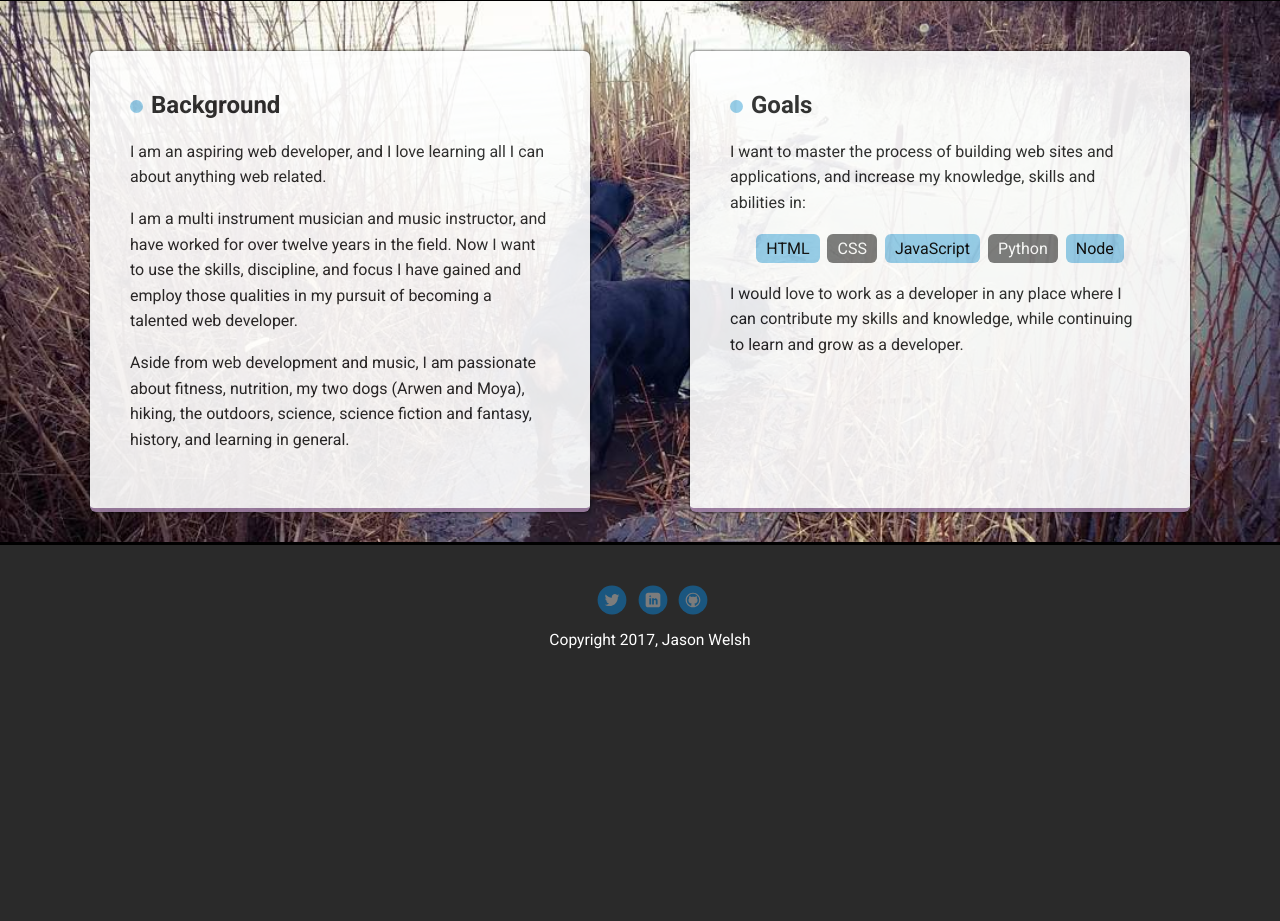
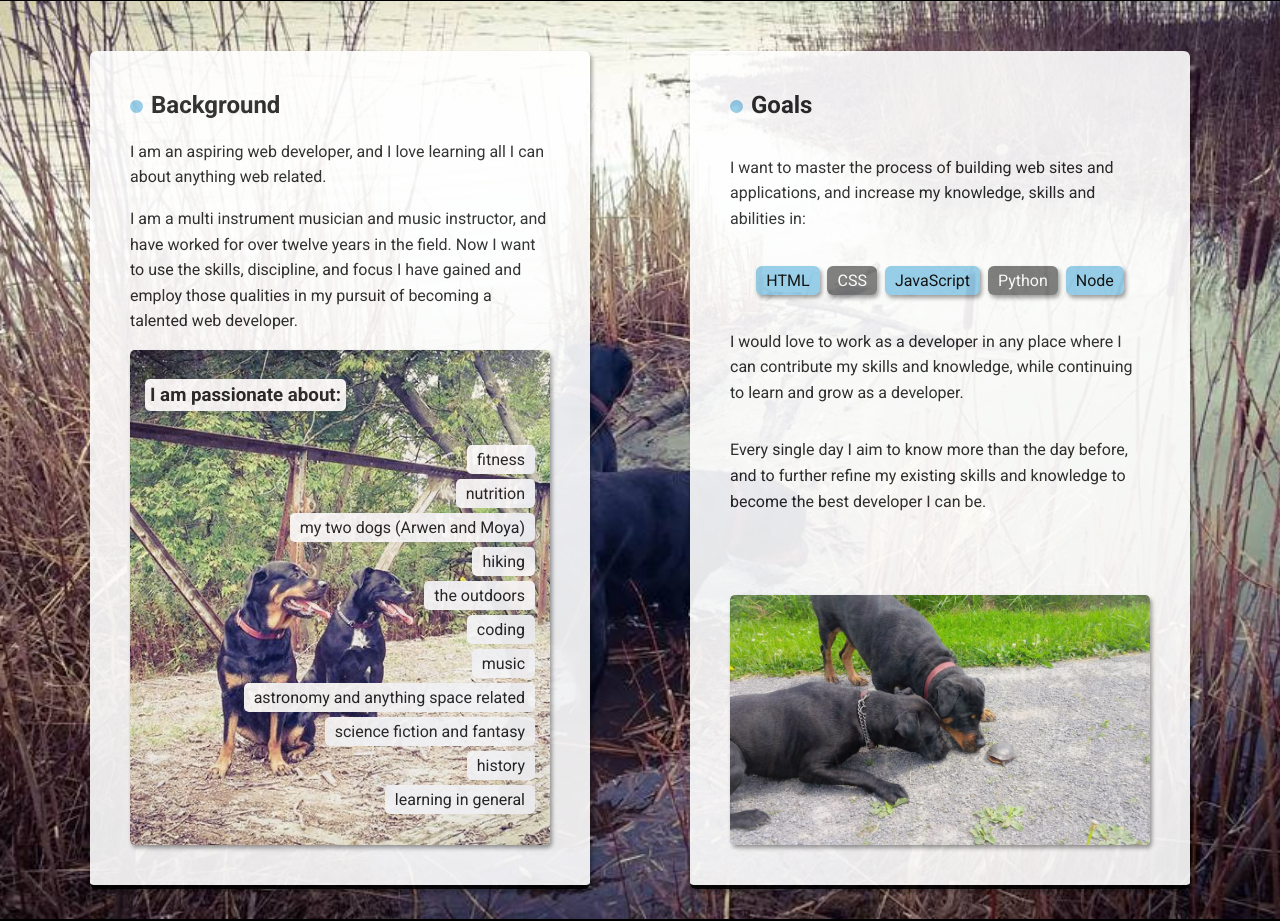
Before and after one commit to JasonBWelsh/profile, a plain HTML site: page index.html in a window 1280 px wide. Shown: the part 469-1390 px from the top of the page. Before the commit the page ends 1174 px from the top, so only its background shows below. Drawn offline with Linux system fonts and the light colour scheme; a web font is replaced by a local one.

Commit message:
Hobby List, images, styles
Added a div with a hobby list with an img background and a flexbox list.
Added box shadows to elements. Changed colors. Drank cocoa.

```diff
--- a/index.html
+++ b/index.html
@@ -17,22 +17,41 @@
     </div>
 
       <header>
-        <img src="images/meAndArwen.jpg" alt="Picture of Jason Welsh and His Puppy" class="profile-image">
+        <img src="images/MeAndArwen.jpg" alt="Picture of Jason Welsh and His Puppy" class="profile-image b-shadow">
         <h1 class="tag name">Hello, I’m Jason.</h1>
-        <p class="tag location">I am a front-end web developer</p>
+        <p class="tag location b-shadow">I am a front-end web developer</p>
       </header>
 
       <div class="wrap"><!-- for background image -->
 
         <main class="flex">
-          <div class="card">
+
+          <div class="card b-shadow">
             <h2>Background</h2>
             <p>I am an aspiring web developer, and I love learning all I can about anything web related. </p>
             <p>I am a multi instrument musician and music instructor, and have worked for over twelve years in the field. Now I want to use the skills, discipline, and focus I have gained and employ those qualities in my pursuit of becoming a talented web developer.</p>
-            <p>Aside from web development and music, I am passionate about fitness, nutrition, my two dogs (Arwen and Moya), hiking, the outdoors, science, science fiction and fantasy, history, and learning in general.</p>
-          </div>
 
-          <div class="card">
+            <div class="hobbies-div b-shadow">
+                <h3>I am passionate about:</h3>
+                <ul class="hobbies-list">
+                  <li>fitness</li>
+                  <li>nutrition</li>
+                  <li>my two dogs (Arwen and Moya)</li>
+                  <li>hiking</li>
+                  <li>the outdoors</li>
+                  <li>coding</li>
+                  <li>music</li>
+                  <li>astronomy and anything space related</li>
+                  <li>science fiction and fantasy</li>
+                  <li>history</li>
+                  <li>learning in general</li>
+                </ul>
+
+            </div><!--/.hobbies-div-->
+
+          </div><!--/.card-->
+
+          <div class="card goals b-shadow">
             <h2>Goals</h2>
             <p>I want to master the process of building web sites and applications, and increase my knowledge, skills and abilities in:</p>
             <ul class="skills">
@@ -43,6 +62,12 @@
               <li>Node</li>
             </ul>
             <p>I would love to work as a developer in any place where I can contribute my skills and knowledge, while continuing to learn and grow as a developer.</p>
+            <p>Every single day I aim to know more than the day before, and to further refine my existing skills and knowledge to become the best developer I can be.</p>
+
+            <div class="goals-card-img b-shadow">
+              <!--contains img in css file -->
+            </div>
+
           </div>
 
       </main>
--- a/styles.css
+++ b/styles.css
@@ -14,6 +14,8 @@ body {
   background-color: #2a2a2a; /* #c2c4c6; */ /* original value #f7f5f0 */
 
 }
+
+
 /* Link Styles */
 
 a {
@@ -126,7 +128,7 @@ header .profile-image:hover {
   max-width: 500px;
   text-align: left;
   background: #fff; /*#d0d0d0;*/
-  border-bottom: 4px solid #9e80a4; /*#91ccea;*/
+  border-bottom: 4px solid #000; /*#91ccea;*/
   border-radius: 6px;
   transition: all .5s;
   opacity: .9; /* added for see thru bg */
@@ -145,6 +147,53 @@ header .profile-image:hover {
   border-radius: 50%;
   background: #91ccea;
   margin: 0 8px 0 0;
+ /* box-shadow: 2px 3px 4px rgba(0,0,0,.4);*/
+}
+
+.hobbies-div {
+  /*background-color: #767676;*/ /*#91ccea;*/
+  background: url('images/ArwenMoyaBridge2.jpg') no-repeat bottom;
+  background-size: cover;
+  padding: 10px 15px;
+  border-radius: 5px;
+
+}
+
+.hobbies-div > h3 {
+  background: #fff;
+  border-radius: 5px;
+  padding: 5px;
+  display: inline-block;
+}
+
+.hobbies-div ul {
+  list-style: none;
+  padding-left: 0;
+  display: flex;
+  flex-direction: column;
+}
+
+.hobbies-div ul li {
+  padding: 5px 10px;
+  background: #fff;
+  margin-bottom: 5px;
+  border-radius: 5px;
+  align-self: flex-end;
+}
+
+
+.goals {
+  display: flex;
+  flex-direction: column;
+}
+
+.goals-card-img {
+  height: 250px;
+  background: url('images/ArwenMoyaTurtle.jpg') no-repeat bottom;
+  background-size: cover;
+  margin-top: auto;
+  /*border: 1px solid #91ccea;*/
+  border-radius: 5px;
 }
 
 ul.skills {
@@ -159,6 +208,7 @@ ul.skills {
   color: white;
   padding: 5px 10px;
   margin: 2px;
+  box-shadow: 2px 3px 4px rgba(0,0,0,.4);
 }
 
 .skills li:nth-child(odd) {
@@ -215,6 +265,11 @@ a.social:hover {
   clear: both;
 }
 
+.b-shadow {
+  box-shadow: 2px 3px 4px rgba(0,0,0,.4);
+}
+
+
 /* Flexbox sticky footer ***************/
 
 body {
@@ -240,7 +295,7 @@ body {
   background: url('images/ArwenLook.jpg') no-repeat;
   background-size: cover;
   margin-top: auto;
-  border: 3px solid #000;
+  /*border: 1px solid #91ccea;*/
   border-radius: 5px;
 }
 
```
Also changed, not shown: experience.html (+2 -3 lines).
